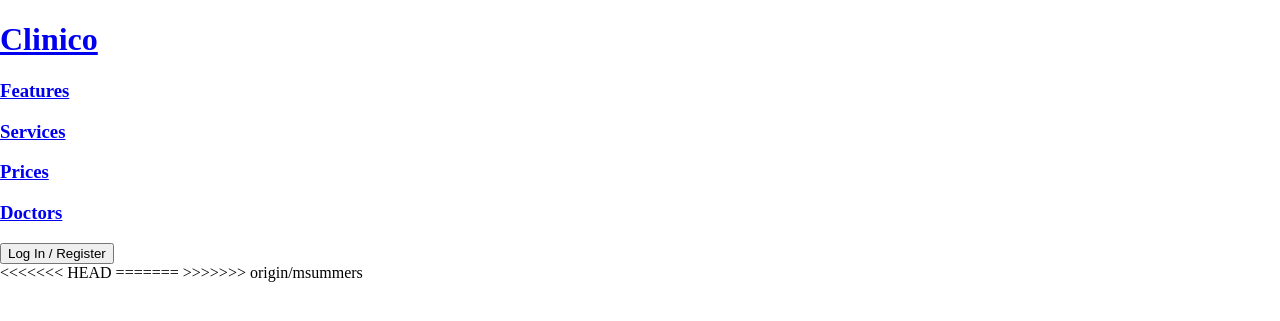
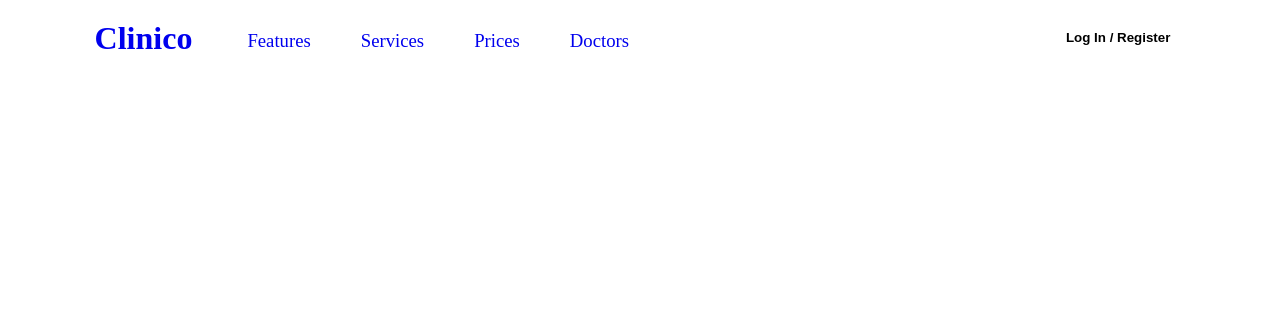
Before and after one commit to cosc3380-t15/medical-db-t15, a PHP site: page /index/profile.html in a window 1280 px wide. Shown: the top 321 px of the page. Run offline with PHP 8.4, Linux system fonts and the light colour scheme; some web fonts are replaced.

Commit message:
Merge remote-tracking branch 'origin/msummers' into vartiles

```diff
--- a/index/profile.css
+++ b/index/profile.css
@@ -2,11 +2,8 @@ html,body {
     margin: 0px;
     scroll-behavior: smooth;
   }
-<<<<<<< HEAD
 :root {
-=======
   :root {
->>>>>>> origin/msummers
     --shadow: 0px 0px 5px 5px rgba(0, 0, 0, 0.199);
     --light: #F5F1EB;
     --mid: #9FCDFC;
@@ -17,10 +14,8 @@ html,body {
 <<<<<<< HEAD
 }
 .shadow {
-=======
   }
   .shadow {
->>>>>>> origin/msummers
     box-shadow: var(--shadow);
     z-index: 2;
 }
@@ -37,11 +32,8 @@ html,body {
     display: flex;
     width: 86vw;
     padding: 20px 7vw;
-<<<<<<< HEAD
     background-color: var(--dark);
-=======
     background-color: var(--main);
->>>>>>> origin/msummers
     z-index: 9999;
     transition: box-shadow 200ms ease-in-out;
 }
@@ -76,25 +68,19 @@ html,body {
     padding: 10px 20px;
     font-weight: 800;
     color: var(--light);
-<<<<<<< HEAD
     background-color: var(--dark);
-=======
     background-color: var(--main);
->>>>>>> origin/msummers
     border: none;
     float: right;
     border-radius: 2px;
     outline: 1px solid var(--light);
     transition: 200ms ease-in-out;
-<<<<<<< HEAD
 }
 .nav-login:hover {
     background-color: var(--light);
     color: var(--dark);
 }
-=======
   }
   .nav-login:hover {
     background-color: rgb(83, 169, 240);
   }
->>>>>>> origin/msummers
--- a/index/profile.html
+++ b/index/profile.html
@@ -30,8 +30,6 @@
             <button class="nav-login">Log In / Register</button></a>
         </div>
     </div>
-<<<<<<< HEAD
 </body>
-=======
+
 </body>
->>>>>>> origin/msummers
```
